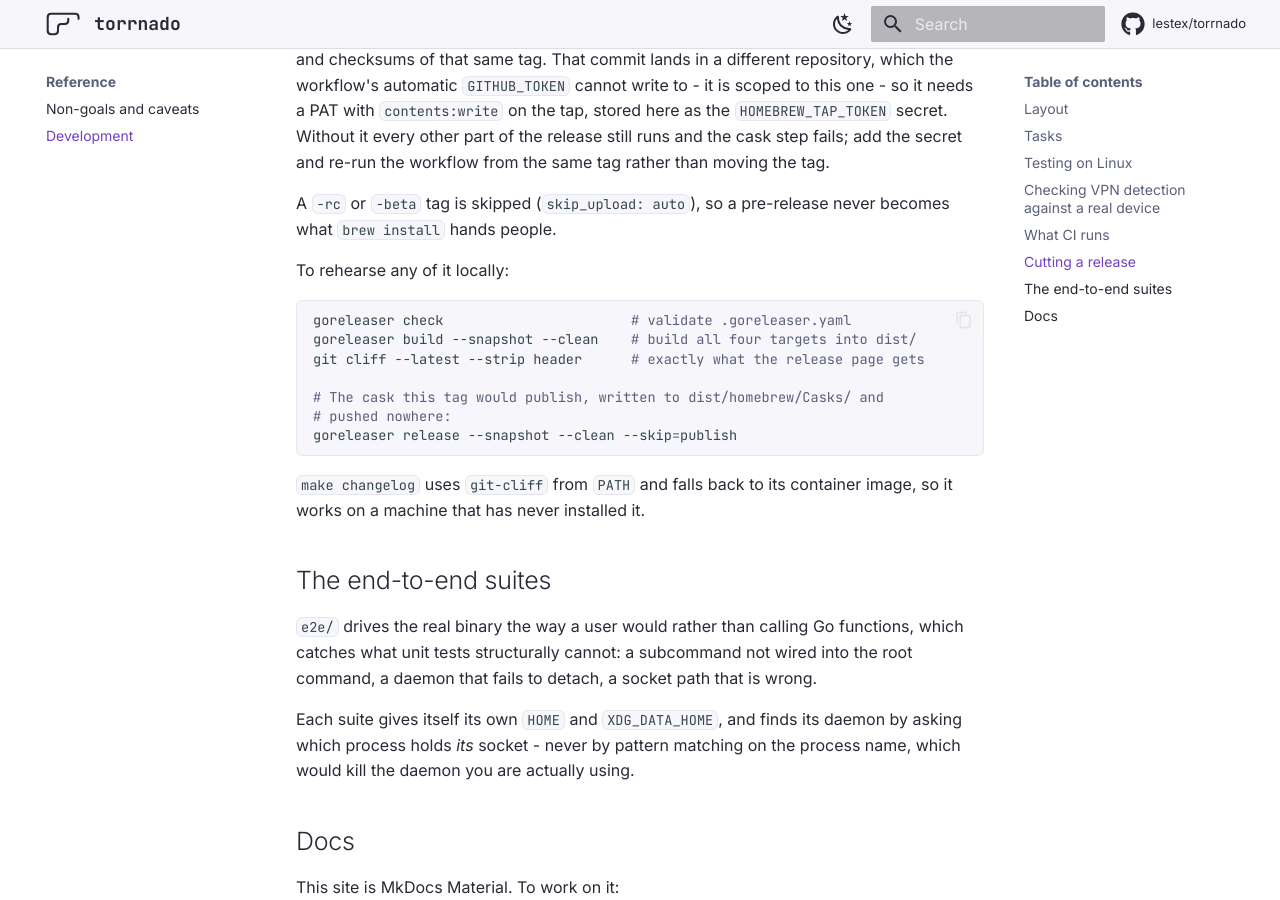
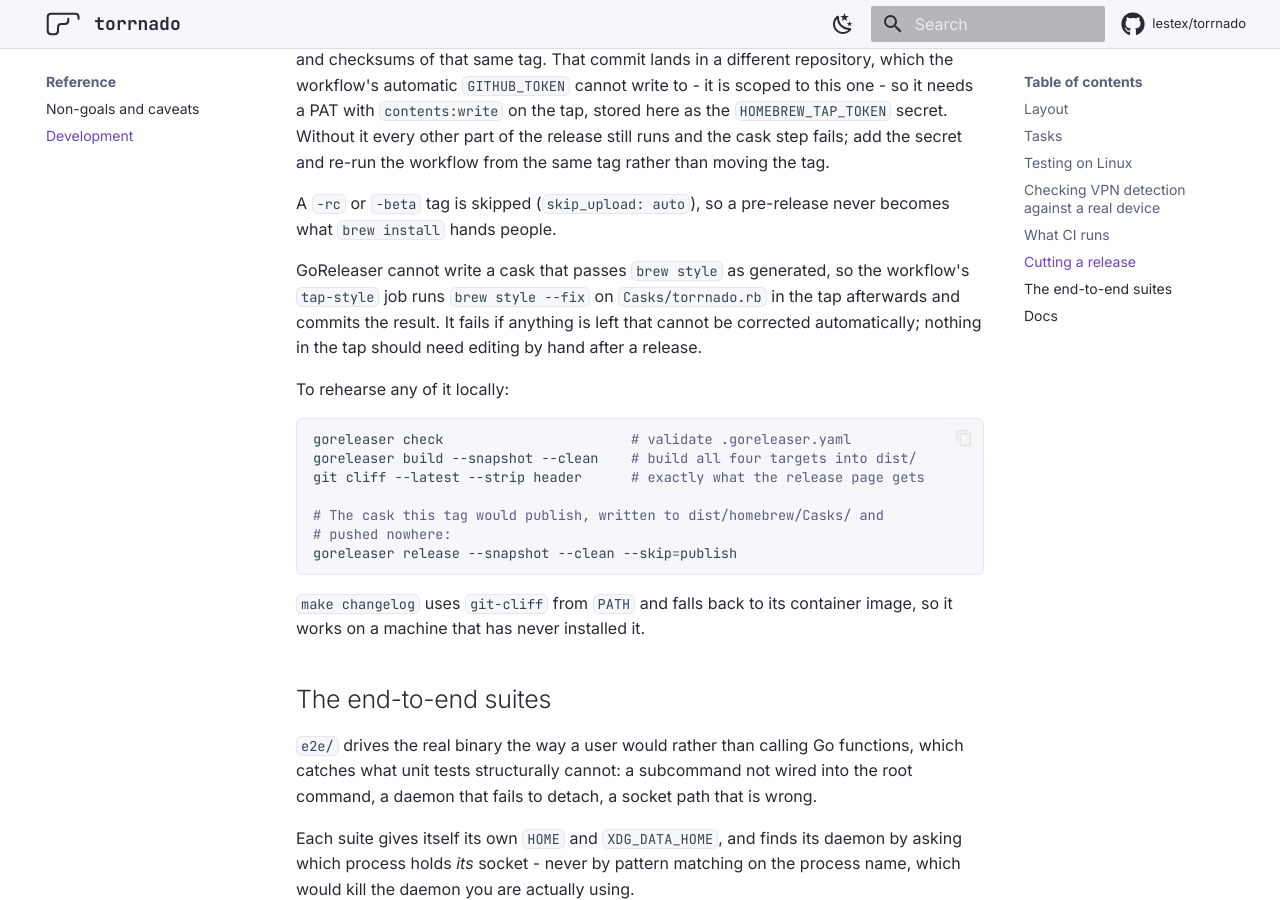
Before and after one commit to lestex/torrnado, an MkDocs documentation site: the page built from docs/reference/development.md, in a window 1280 px wide and 900 px high, scrolled down 3359 px. Built offline with MkDocs 1.6.1 and Material for MkDocs 9.7.7, drawn with Linux system fonts in a browser that asks for light colours; comment, search, counter and statistics services are not loaded.

Commit message:
ci: make the released cask pass brew style without hand edits
GoReleaser's `hooks` field generates `postflight do`, which Homebrew has
deprecated for `postflight_steps` and `brew style --fix` cannot rewrite,
so v0.8.1's tap cask was fixed by hand. The quarantine step is now a
custom_block written as `postflight_steps`.

GoReleaser puts custom_block at the top of the cask, out of stanza
order, and indents the zap array the way brew style rejects. Both are
autocorrectable, so a new tap-style job in release.yml runs `brew style
--fix` on Casks/torrnado.rb after the release and pushes the result,
failing if anything uncorrectable is left.

The tap is cloned straight into Homebrew's Taps directory rather than
added with `brew tap`, which loads every cask and refuses ones from an
untrusted tap; style only lints and needs no trust.

````diff
--- a/docs/reference/development.md
+++ b/docs/reference/development.md
@@ -157,6 +157,12 @@ rather than moving the tag.
 A `-rc` or `-beta` tag is skipped (`skip_upload: auto`), so a pre-release
 never becomes what `brew install` hands people.
 
+GoReleaser cannot write a cask that passes `brew style` as generated, so
+the workflow's `tap-style` job runs `brew style --fix` on
+`Casks/torrnado.rb` in the tap afterwards and commits the result. It
+fails if anything is left that cannot be corrected automatically; nothing
+in the tap should need editing by hand after a release.
+
 To rehearse any of it locally:
 
 ```sh
````
Also changed, not shown: .goreleaser.yaml (+17 -9 lines), 1 other file.
